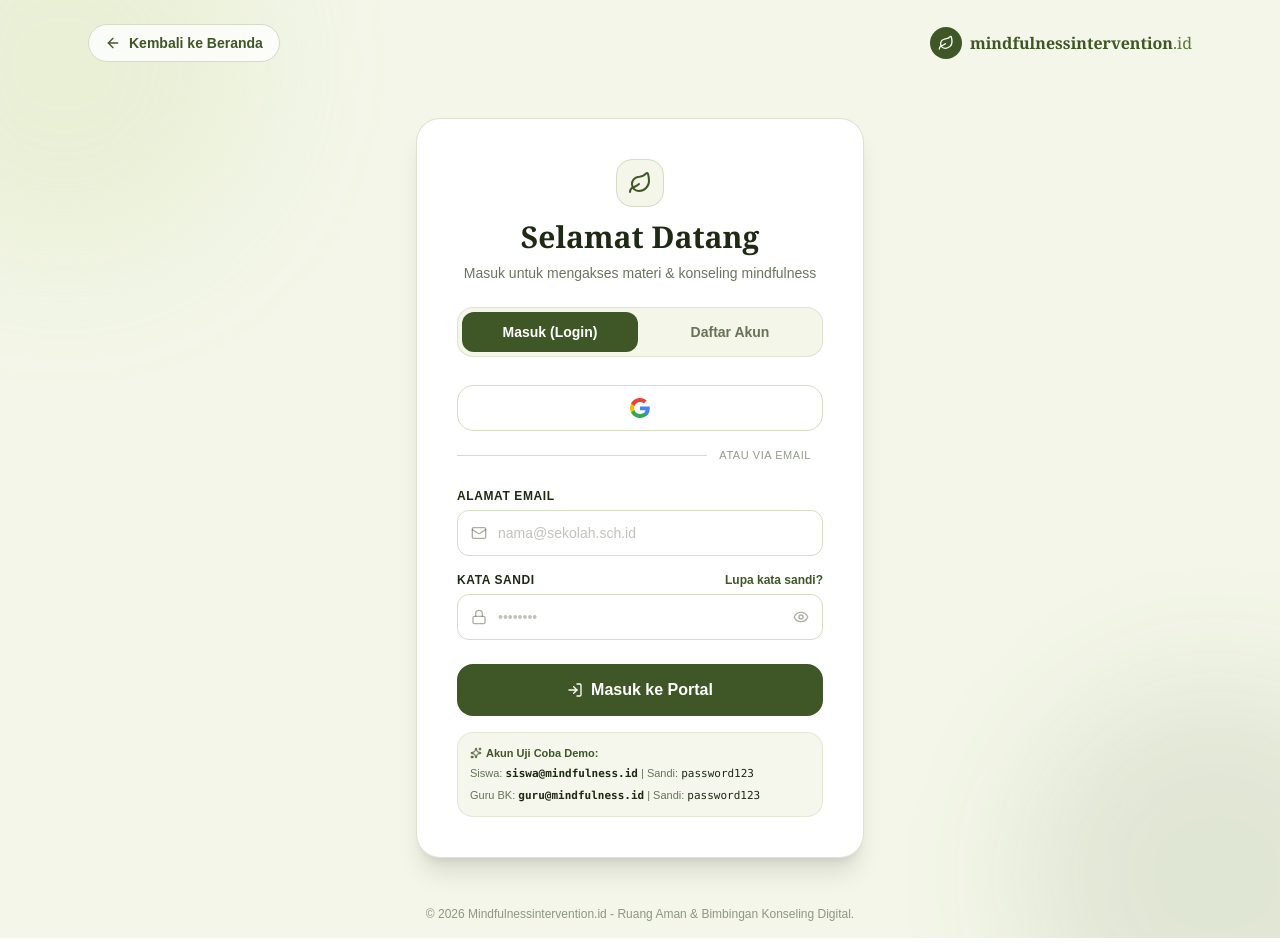
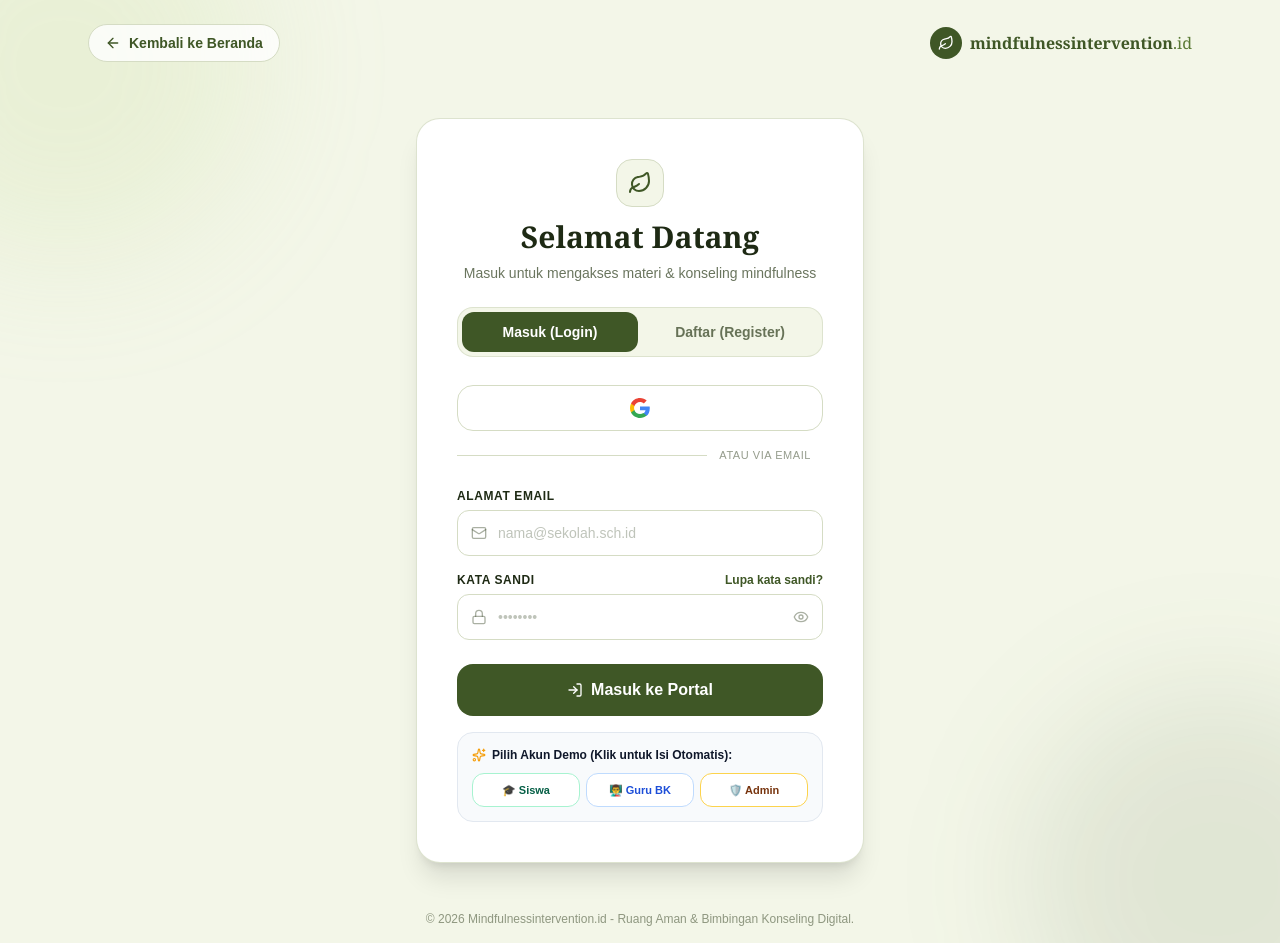
Before and after one commit to kamaludin192/mindfulness.apps, a Next.js app: page /login in a window 1280 px wide. Built offline with nearby package versions, Linux system fonts and the light colour scheme.

Commit message:
feat: enhance login page with 1-click demo autofill and direct role-based redirection to /admin, /guru, and /siswa

```diff
--- a/src/app/(auth)/login/actions.ts
+++ b/src/app/(auth)/login/actions.ts
@@ -44,10 +44,12 @@ export async function login(prevState: AuthState, formData: FormData): Promise<A
 
     const role = profile?.role
 
-    if (role === 'siswa') {
+    if (role === 'superadmin') {
+      redirect('/admin')
+    } else if (role === 'guru_bk') {
+      redirect('/guru')
+    } else if (role === 'siswa') {
       redirect('/siswa')
-    } else if (role === 'guru_bk' || role === 'superadmin') {
-      redirect('/guru')
     }
   }
 
--- a/src/app/(auth)/login/page.tsx
+++ b/src/app/(auth)/login/page.tsx
@@ -100,6 +100,14 @@ export default function AuthPage() {
     }
   }
 
+  const [emailValue, setEmailValue] = useState('')
+  const [passwordValue, setPasswordValue] = useState('')
+
+  const handleAutofill = (email: string, pass: string) => {
+    setEmailValue(email)
+    setPasswordValue(pass)
+  }
+
   return (
     <div className="min-h-screen flex flex-col justify-between bg-[#f3f6e8] text-[#2b3a1a] selection:bg-[#c2db8f]/40 relative overflow-hidden">
       {/* Background organic light circles */}
@@ -166,7 +174,7 @@ export default function AuthPage() {
                   : 'text-[#2b3a1a]/70 hover:text-[#2b3a1a]'
               }`}
             >
-              Daftar Akun
+              Daftar (Register)
             </button>
           </div>
 
@@ -227,6 +235,8 @@ export default function AuthPage() {
                     id="email"
                     name="email"
                     type="email"
+                    value={emailValue}
+                    onChange={(e) => setEmailValue(e.target.value)}
                     autoComplete="email"
                     required
                     className="block w-full pl-10 pr-3.5 py-3 border border-[#d5dcc4] rounded-xl focus:outline-none focus:ring-2 focus:ring-[#3f5726] focus:border-transparent text-sm text-[#1e2a14] bg-white placeholder-[#2b3a1a]/30 transition-all"
@@ -256,6 +266,8 @@ export default function AuthPage() {
                     id="password"
                     name="password"
                     type={showPassword ? 'text' : 'password'}
+                    value={passwordValue}
+                    onChange={(e) => setPasswordValue(e.target.value)}
                     autoComplete="current-password"
                     required
                     className="block w-full pl-10 pr-10 py-3 border border-[#d5dcc4] rounded-xl focus:outline-none focus:ring-2 focus:ring-[#3f5726] focus:border-transparent text-sm text-[#1e2a14] bg-white placeholder-[#2b3a1a]/30 transition-all"
@@ -277,14 +289,35 @@ export default function AuthPage() {
                 <SubmitButton isRegister={false} />
               </div>
 
-              {/* Test account note */}
-              <div className="p-3 bg-[#f3f6e8]/80 rounded-2xl border border-[#d5dcc4]/60 text-[11px] text-[#2b3a1a]/70 space-y-1">
-                <p className="font-semibold text-[#3f5726] flex items-center gap-1">
-                  <Sparkles className="w-3 h-3" />
-                  Akun Uji Coba Demo:
+              {/* Quick 1-Click Autofill Demo Accounts */}
+              <div className="p-3.5 bg-[#f8fafc] rounded-2xl border border-slate-200 text-xs space-y-2.5">
+                <p className="font-extrabold text-[#0f172a] flex items-center gap-1.5 text-xs">
+                  <Sparkles className="w-3.5 h-3.5 text-amber-500" />
+                  <span>Pilih Akun Demo (Klik untuk Isi Otomatis):</span>
                 </p>
-                <p>Siswa: <span className="font-mono text-[#1e2a14] font-semibold">siswa@mindfulness.id</span> | Sandi: <span className="font-mono text-[#1e2a14]">password123</span></p>
-                <p>Guru BK: <span className="font-mono text-[#1e2a14] font-semibold">guru@mindfulness.id</span> | Sandi: <span className="font-mono text-[#1e2a14]">password123</span></p>
+                <div className="grid grid-cols-3 gap-1.5">
+                  <button
+                    type="button"
+                    onClick={() => handleAutofill('siswa@mindfulness.id', 'password123')}
+                    className="p-2 bg-white hover:bg-emerald-50 text-[#065f46] border border-emerald-200 rounded-xl font-bold text-[11px] transition-colors text-center cursor-pointer shadow-2xs"
+                  >
+                    🎓 Siswa
+                  </button>
+                  <button
+                    type="button"
+                    onClick={() => handleAutofill('guru@mindfulness.id', 'password123')}
+                    className="p-2 bg-white hover:bg-blue-50 text-blue-700 border border-blue-200 rounded-xl font-bold text-[11px] transition-colors text-center cursor-pointer shadow-2xs"
+                  >
+                    👨‍🏫 Guru BK
+                  </button>
+                  <button
+                    type="button"
+                    onClick={() => handleAutofill('admin@mindfulness.id', 'password123')}
+                    className="p-2 bg-white hover:bg-amber-50 text-amber-900 border border-amber-300 rounded-xl font-bold text-[11px] transition-colors text-center cursor-pointer shadow-2xs"
+                  >
+                    🛡️ Admin
+                  </button>
+                </div>
               </div>
             </form>
           )}
```
Also changed, not shown: 1 other file (tests, documents, lock files or other folders).
